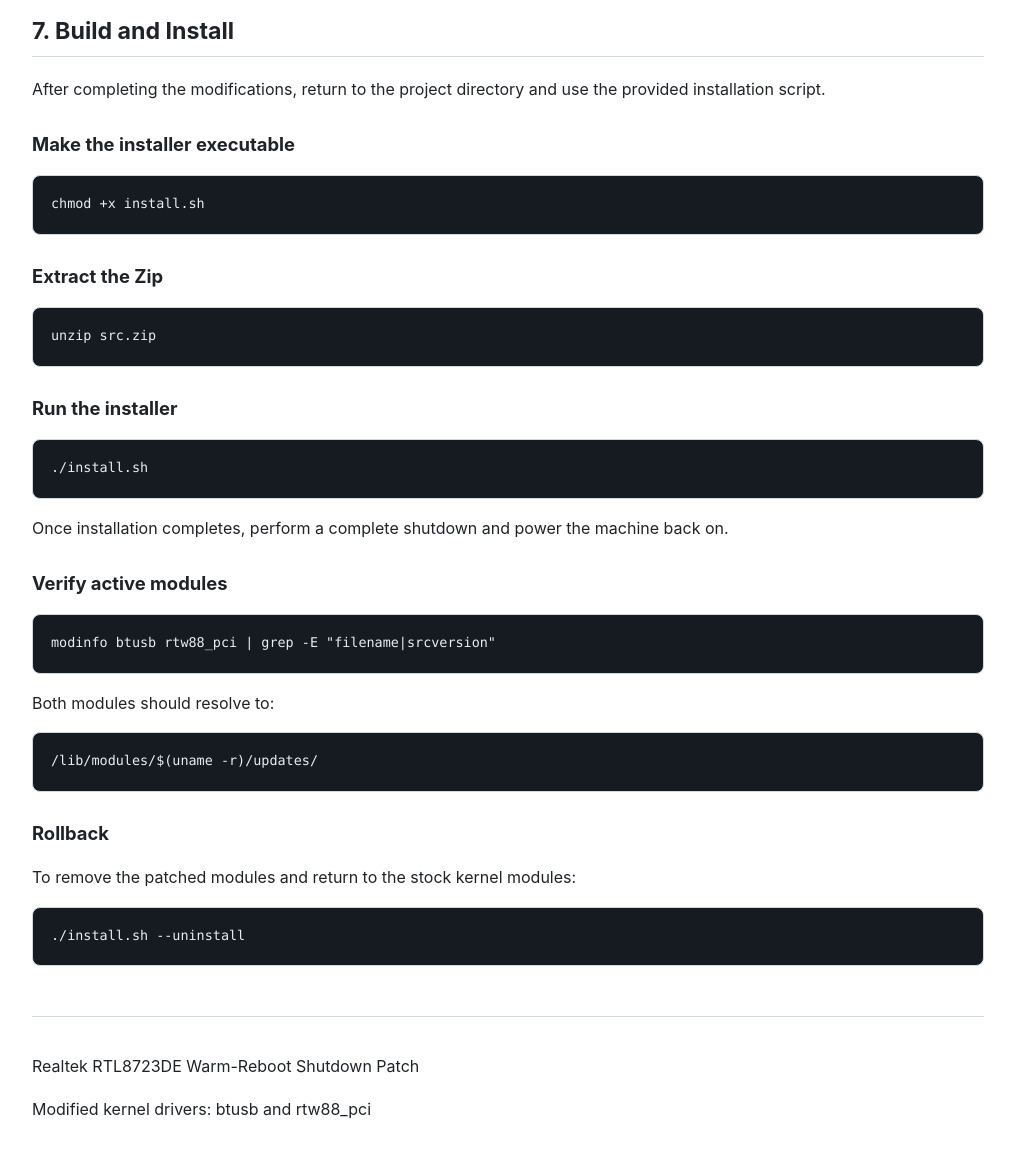
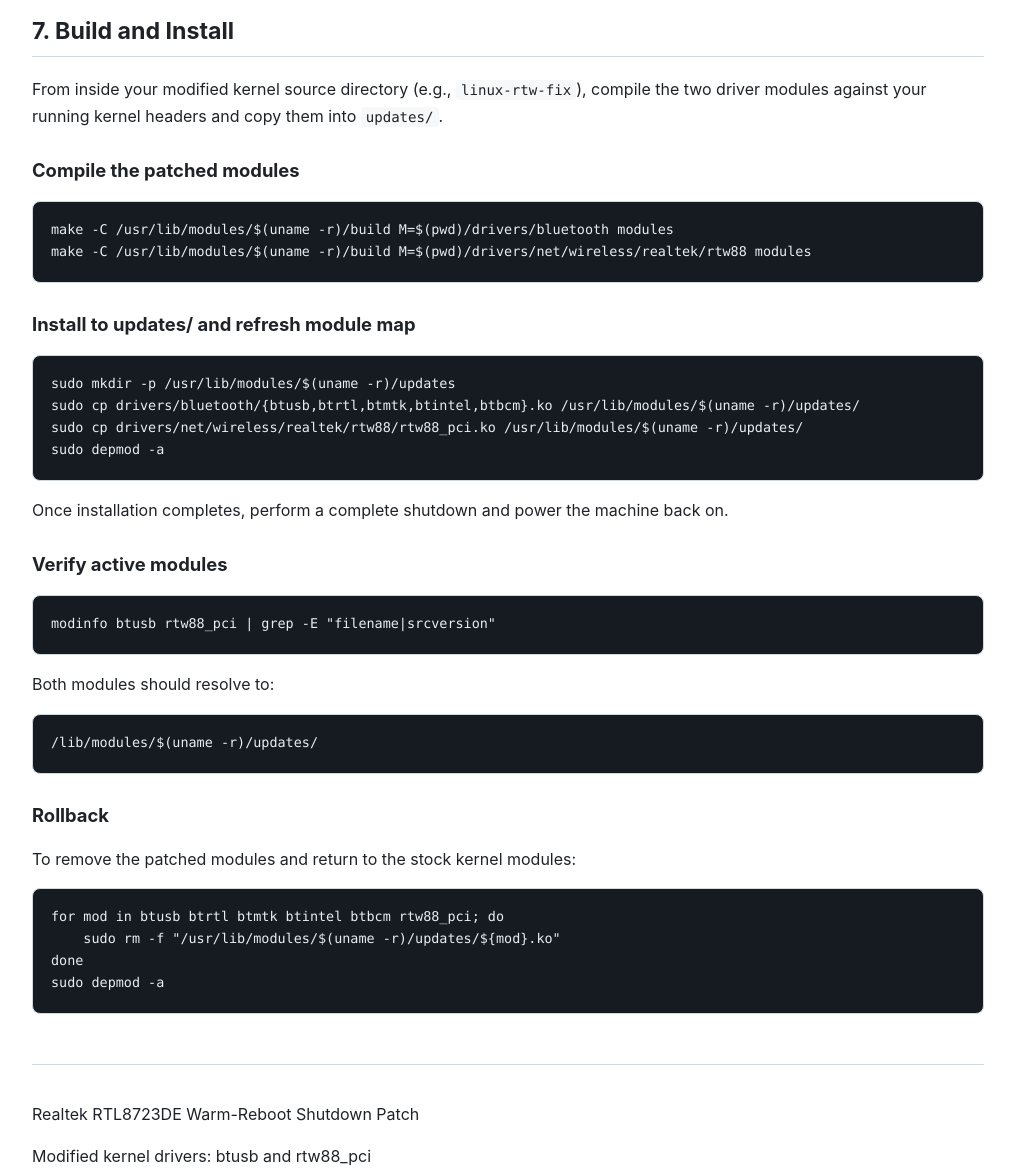
Before and after one commit to sudo-WearTherinG/linux-rtl8723de-driver-patch, a plain HTML site: page apply_yourself_guide.html in a window 1280 px wide. Shown: the part 6520-7692 px from the top of the page, without its empty margins (132-1147 px from the left). Drawn offline with Linux system fonts and the light colour scheme.

Commit message:
Revise build and install instructions in guide
Updated installation instructions for kernel modules, including compilation and uninstallation steps.

```diff
--- a/apply_yourself_guide.html
+++ b/apply_yourself_guide.html
@@ -548,21 +548,20 @@ kernel versions.
 <h2>7. Build and Install</h2>
 
 <p>
-After completing the modifications, return to the project
-directory and use the provided installation script.
+From inside your modified kernel source directory (e.g., <code>linux-rtw-fix</code>), compile the two driver modules against your running kernel headers and copy them into <code>updates/</code>.
 </p>
 
-<h3>Make the installer executable</h3>
+<h3>Compile the patched modules</h3>
 
-<pre><code>chmod +x install.sh</code></pre>
+<pre><code>make -C /usr/lib/modules/$(uname -r)/build M=$(pwd)/drivers/bluetooth modules
+make -C /usr/lib/modules/$(uname -r)/build M=$(pwd)/drivers/net/wireless/realtek/rtw88 modules</code></pre>
 
-<h3>Extract the Zip</h3>
+<h3>Install to updates/ and refresh module map</h3>
 
-<pre><code>unzip src.zip</code></pre>
-
-<h3>Run the installer</h3>
-
-<pre><code>./install.sh</code></pre>
+<pre><code>sudo mkdir -p /usr/lib/modules/$(uname -r)/updates
+sudo cp drivers/bluetooth/{btusb,btrtl,btmtk,btintel,btbcm}.ko /usr/lib/modules/$(uname -r)/updates/
+sudo cp drivers/net/wireless/realtek/rtw88/rtw88_pci.ko /usr/lib/modules/$(uname -r)/updates/
+sudo depmod -a</code></pre>
 
 <p>
 Once installation completes, perform a complete shutdown
@@ -586,7 +585,10 @@ To remove the patched modules and return to the stock
 kernel modules:
 </p>
 
-<pre><code>./install.sh --uninstall</code></pre>
+<pre><code>for mod in btusb btrtl btmtk btintel btbcm rtw88_pci; do
+    sudo rm -f "/usr/lib/modules/$(uname -r)/updates/${mod}.ko"
+done
+sudo depmod -a</code></pre>
 </section>
 
 <footer>
```
